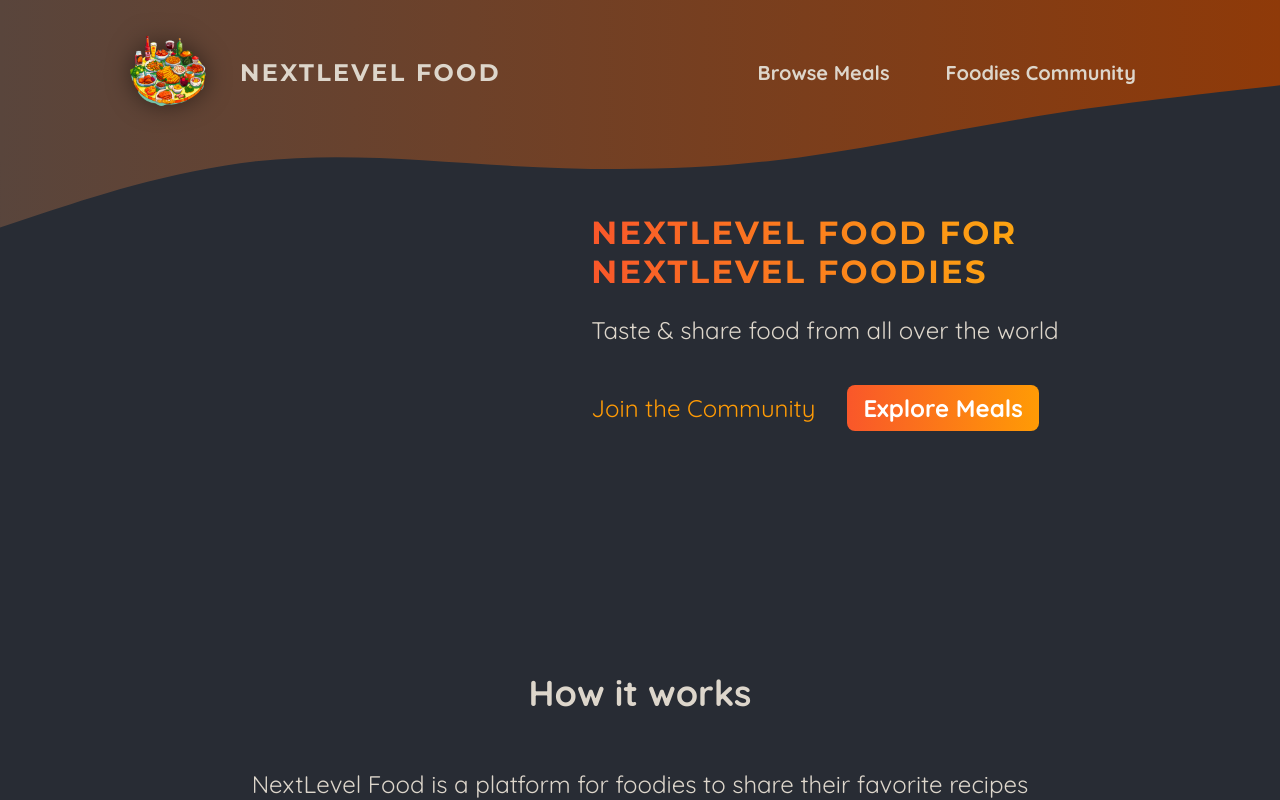
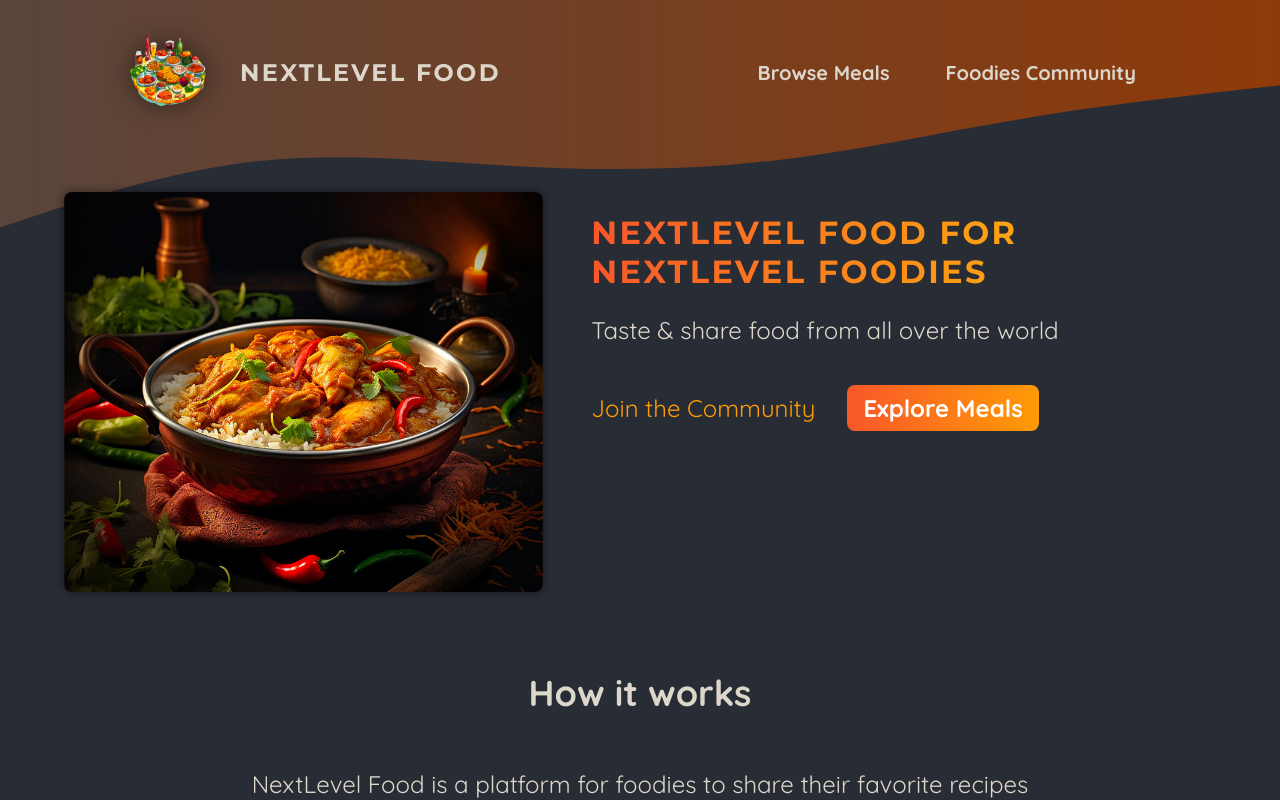
Before and after one commit to npinzon1994/next-level-food, a Next.js app: page / in a window 1280 px wide. Shown: the top 800 px of the page. Built offline with nearby package versions, Linux system fonts and the light colour scheme.

Commit message:
added slideshow functionality and styling. Learned about server vs client components and use client directive

```diff
--- a/app/page.js
+++ b/app/page.js
@@ -1,14 +1,13 @@
 import classes from "./page.module.css";
 import Link from "next/link";
-import Image from "next/image";
-import burgerImg from "../assets/burger.jpg";
+import ImageSlideshow from "@/components/main-header/images/image-slideshow";
 
 export default function Home() {
   return (
     <>
       <header className={classes.header}>
         <div className={classes.slideshow}>
-          {/* <Image src={burgerImg} alt="A juicy burger" /> */}
+          <ImageSlideshow />
         </div>
         <div>
           <div className={classes.hero}>
--- /dev/null
+++ b/components/main-header/images/image-slideshow.js
@@ -0,0 +1,50 @@
+'use client';
+
+import { useEffect, useState } from "react";
+import Image from "next/image";
+
+import burgerImg from "@/assets/burger.jpg";
+import curryImg from "@/assets/curry.jpg";
+import dumplingsImg from "@/assets/dumplings.jpg";
+import macncheeseImg from "@/assets/macncheese.jpg";
+import pizzaImg from "@/assets/pizza.jpg";
+import schnitzelImg from "@/assets/schnitzel.jpg";
+import tomatoSaladImg from "@/assets/tomato-salad.jpg";
+import classes from "./image-slideshow.module.css";
+
+const images = [
+  { image: burgerImg, alt: "A delicious, juicy burger" },
+  { image: curryImg, alt: "A delicious, spicy curry" },
+  { image: dumplingsImg, alt: "Steamed dumplings" },
+  { image: macncheeseImg, alt: "Mac and cheese" },
+  { image: pizzaImg, alt: "A delicious pizza" },
+  { image: schnitzelImg, alt: "A delicious schnitzel" },
+  { image: tomatoSaladImg, alt: "A delicious tomato salad" },
+];
+
+export default function ImageSlideshow() {
+  const [currentImageIndex, setCurrentImageIndex] = useState(0);
+
+  useEffect(() => {
+    const interval = setInterval(() => {
+      setCurrentImageIndex((prevIndex) =>
+        prevIndex < images.length - 1 ? prevIndex + 1 : 0
+      );
+    }, 5000);
+
+    return () => clearInterval(interval);
+  }, []);
+
+  return (
+    <div className={classes.slideshow}>
+      {images.map((image, index) => (
+        <Image
+          key={index}
+          src={image.image}
+          className={index === currentImageIndex ? classes.active : ""}
+          alt={image.alt}
+        />
+      ))}
+    </div>
+  );
+}
--- /dev/null
+++ b/components/main-header/images/image-slideshow.module.css
@@ -0,0 +1,26 @@
+.slideshow {
+  position: relative;
+  width: 100%;
+  height: 100%;
+  border-radius: 8px;
+  overflow: hidden;
+  box-shadow: 0 0 0.5rem rgba(0, 0, 0, 0.5);
+}
+
+.slideshow img {
+  width: 100%;
+  height: 100%;
+  object-fit: cover;
+  position: absolute;
+  top: 0;
+  left: 0;
+  opacity: 0;
+  transform: scale(1.1) translateX(-1rem) rotate(-5deg);
+  transition: all 0.5s ease-in-out;
+}
+
+.slideshow .active {
+  z-index: 1;
+  opacity: 1;
+  transform: scale(1) translateX(0) rotate(0);
+}
```
